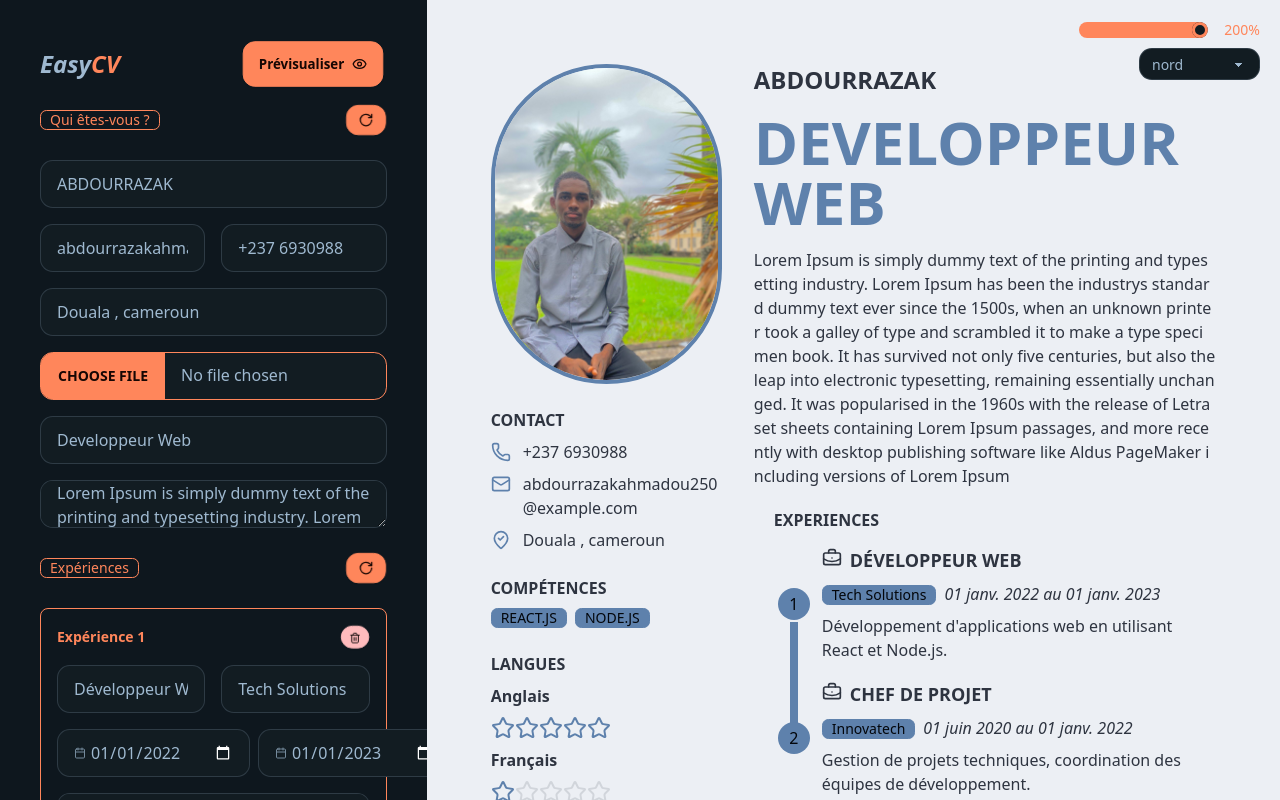
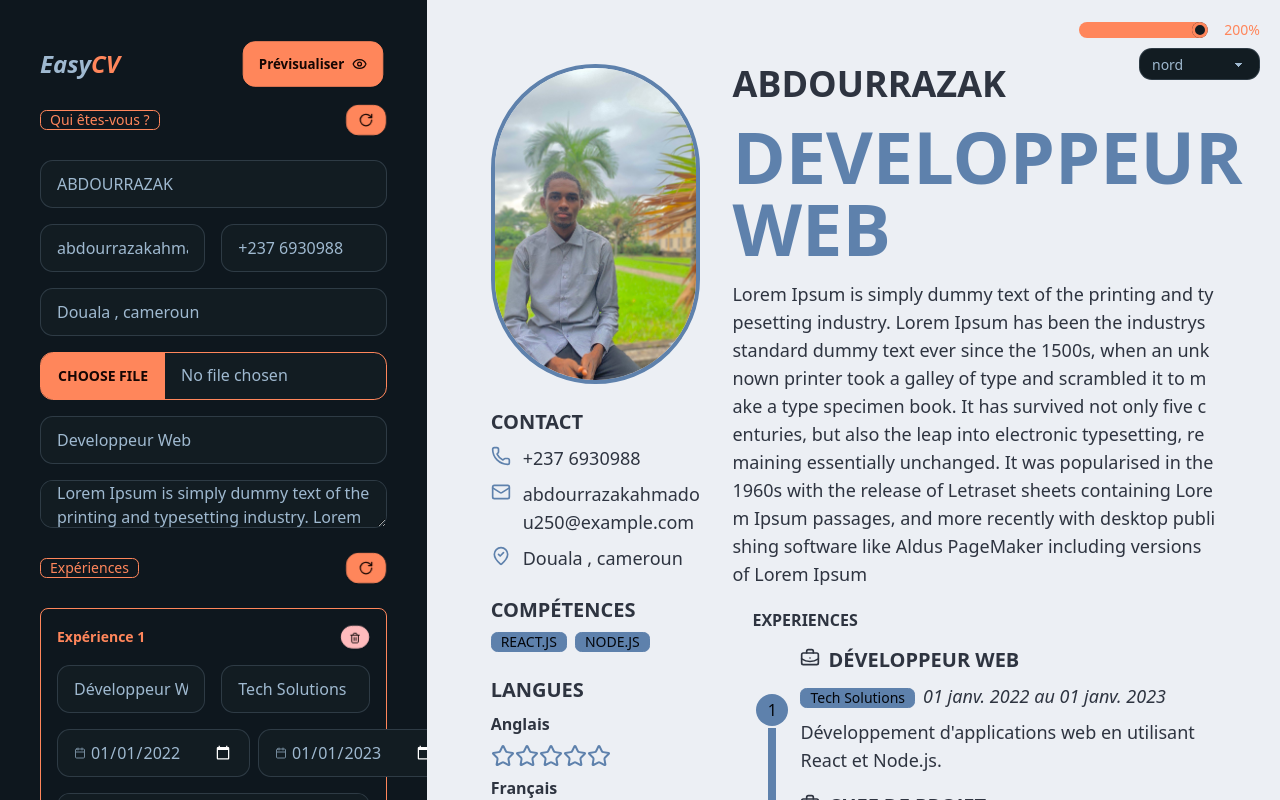
Before and after one commit to abdourrazak/easy-CV-, a Next.js app: page / in a window 1280 px wide. Built offline with nearby package versions, Linux system fonts and the light colour scheme.

Commit message:
feat: Augmenter les textes (nom en 4xl) et optimiser PDF (JPEG 85%, scale 2, compression)

```diff
--- a/app/components/CVPreview.tsx
+++ b/app/components/CVPreview.tsx
@@ -83,13 +83,13 @@ const CVPreview: React.FC<Props> = ({ personalDetails, file, theme, experiences,
 
                 <div className='mt-4 flex-col w-full'>
                     <div>
-                        <h1 className='uppercase font-bold my-2'>
+                        <h1 className='uppercase font-bold my-2 text-xl'>
                             Contact
                         </h1>
                         <ul className='space-y-2'>
 
                             <li className='flex'>
-                                <div className='break-all text-base relative'>
+                                <div className='break-all text-lg relative'>
                                     <div className='ml-8'>
                                         {personalDetails.phone}
                                     </div>
@@ -101,7 +101,7 @@ const CVPreview: React.FC<Props> = ({ personalDetails, file, theme, experiences,
                                 </div>
                             </li>
                             <li className='flex'>
-                                <div className='break-all text-base relative'>
+                                <div className='break-all text-lg relative'>
                                     <div className='ml-8'>
                                         {personalDetails.email}
                                     </div>
@@ -113,7 +113,7 @@ const CVPreview: React.FC<Props> = ({ personalDetails, file, theme, experiences,
                                 </div>
                             </li>
                             <li className='flex'>
-                                <div className='break-all text-base relative'>
+                                <div className='break-all text-lg relative'>
                                     <div className='ml-8'>
                                         {personalDetails.address}
                                     </div>
@@ -128,7 +128,7 @@ const CVPreview: React.FC<Props> = ({ personalDetails, file, theme, experiences,
                     </div>
 
                     <div className='mt-6'>
-                        <h1 className='uppercase font-bold my-2'>
+                        <h1 className='uppercase font-bold my-2 text-xl'>
                             Compétences
                         </h1>
                         <div className='flex flex-wrap gap-2'>
@@ -141,7 +141,7 @@ const CVPreview: React.FC<Props> = ({ personalDetails, file, theme, experiences,
                     </div>
 
                     <div className='mt-6'>
-                        <h1 className='uppercase font-bold my-2'>
+                        <h1 className='uppercase font-bold my-2 text-xl'>
                             Langues
                         </h1>
                         <div className='flex flex-col space-y-2'>
@@ -161,7 +161,7 @@ const CVPreview: React.FC<Props> = ({ personalDetails, file, theme, experiences,
                     </div>
 
                     <div className='mt-6'>
-                        <h1 className='uppercase font-bold my-2'>
+                        <h1 className='uppercase font-bold my-2 text-xl'>
                         Hobies
                         </h1>
                         <div className='flex flex-col space-y-2'>
@@ -181,13 +181,13 @@ const CVPreview: React.FC<Props> = ({ personalDetails, file, theme, experiences,
             <div className='w-2/3 ml-8'>
 
                 <div className='w-full flex flex-col space-y-4'>
-                    <h1 className='uppercase text-2xl font-semibold'>
+                    <h1 className='uppercase text-4xl font-bold'>
                         {personalDetails.fullName}
                     </h1>
-                    <h2 className='uppercase text-6xl text-primary font-bold'>
+                    <h2 className='uppercase text-7xl text-primary font-bold'>
                         {personalDetails.postSeeking}
                     </h2>
-                    <p className='break-all  w-full text-base'>
+                    <p className='break-all  w-full text-lg'>
                         {personalDetails.description}
                     </p>
                 </div>
@@ -205,12 +205,12 @@ const CVPreview: React.FC<Props> = ({ personalDetails, file, theme, experiences,
                                 <li className='step step-primary' key={index}>
                                     <div className='text-left'>
                                         <h2
-                                            className='flex text-lg uppercase font-bold'>
+                                            className='flex text-xl uppercase font-bold'>
                                             <BriefcaseBusiness className='w-5' />
                                             <span className='ml-2'>{exp.jobTitle}</span>
                                         </h2>
                                         <div
-                                            className='text-base my-2'
+                                            className='text-lg my-2'
                                         >
                                             <span
                                                 className='badge badge-primary'
@@ -225,7 +225,7 @@ const CVPreview: React.FC<Props> = ({ personalDetails, file, theme, experiences,
                                             </span>
 
                                         </div>
-                                        <p className='text-base'>
+                                        <p className='text-lg'>
                                             {exp.description}
                                         </p>
                                     </div>
@@ -244,12 +244,12 @@ const CVPreview: React.FC<Props> = ({ personalDetails, file, theme, experiences,
                                 <li className='step step-primary' key={index}>
                                     <div className='text-left'>
                                         <h2
-                                            className='flex text-lg uppercase font-bold'>
+                                            className='flex text-xl uppercase font-bold'>
                                             <GraduationCap className='w-5' />
                                             <span className='ml-2'>{edu.degree}</span>
                                         </h2>
                                         <div
-                                            className='text-base my-2'
+                                            className='text-lg my-2'
                                         >
                                             <span
                                                 className='badge badge-primary'
@@ -264,7 +264,7 @@ const CVPreview: React.FC<Props> = ({ personalDetails, file, theme, experiences,
                                             </span>
 
                                         </div>
-                                        <p className='text-base'>
+                                        <p className='text-lg'>
                                             {edu.description}
                                         </p>
                                     </div>
--- a/app/page.tsx
+++ b/app/page.tsx
@@ -99,21 +99,22 @@ export default function Home() {
       try {
 
         const canvas = await html2canvas(element , {
-          scale : 3,
+          scale : 2,
           useCORS: true,
         })
-        const imgData = canvas.toDataURL('image/png')
+        const imgData = canvas.toDataURL('image/jpeg', 0.85)
 
         const pdf = new jsPDF({
           orientation:"portrait",
           unit:'mm',
-          format:"A4"
+          format:"A4",
+          compress: true
         })
 
         const pdfWidth = pdf.internal.pageSize.getWidth()
         const pdfHeight = (canvas.height * pdfWidth) / canvas.width
 
-        pdf.addImage(imgData, 'PNG', 0, 0, pdfWidth, pdfHeight);
+        pdf.addImage(imgData, 'JPEG', 0, 0, pdfWidth, pdfHeight, undefined, 'FAST');
         pdf.save(`cv.pdf`)
 
         const modal = document.getElementById('my_modal_3') as HTMLDialogElement
```
